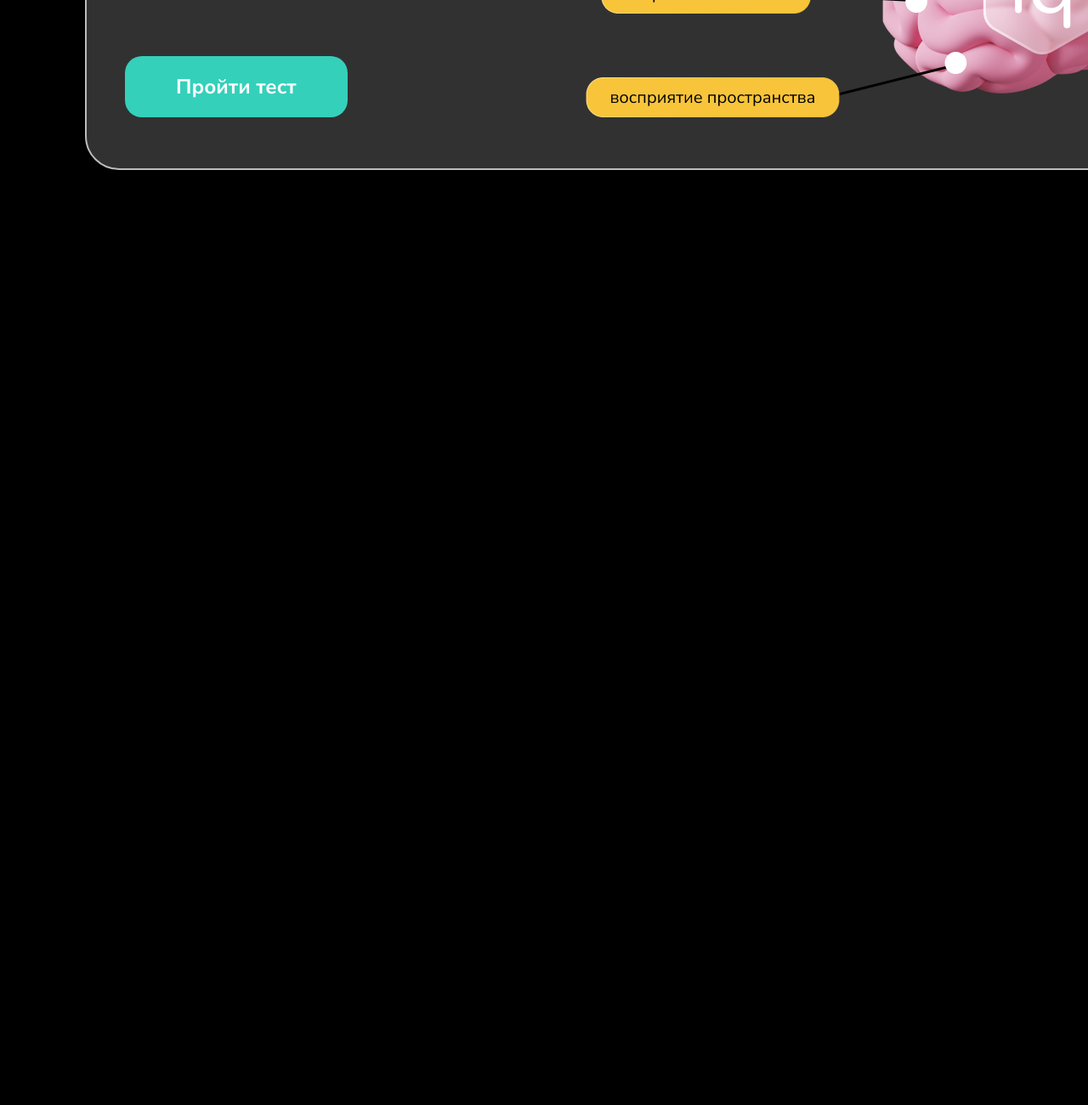
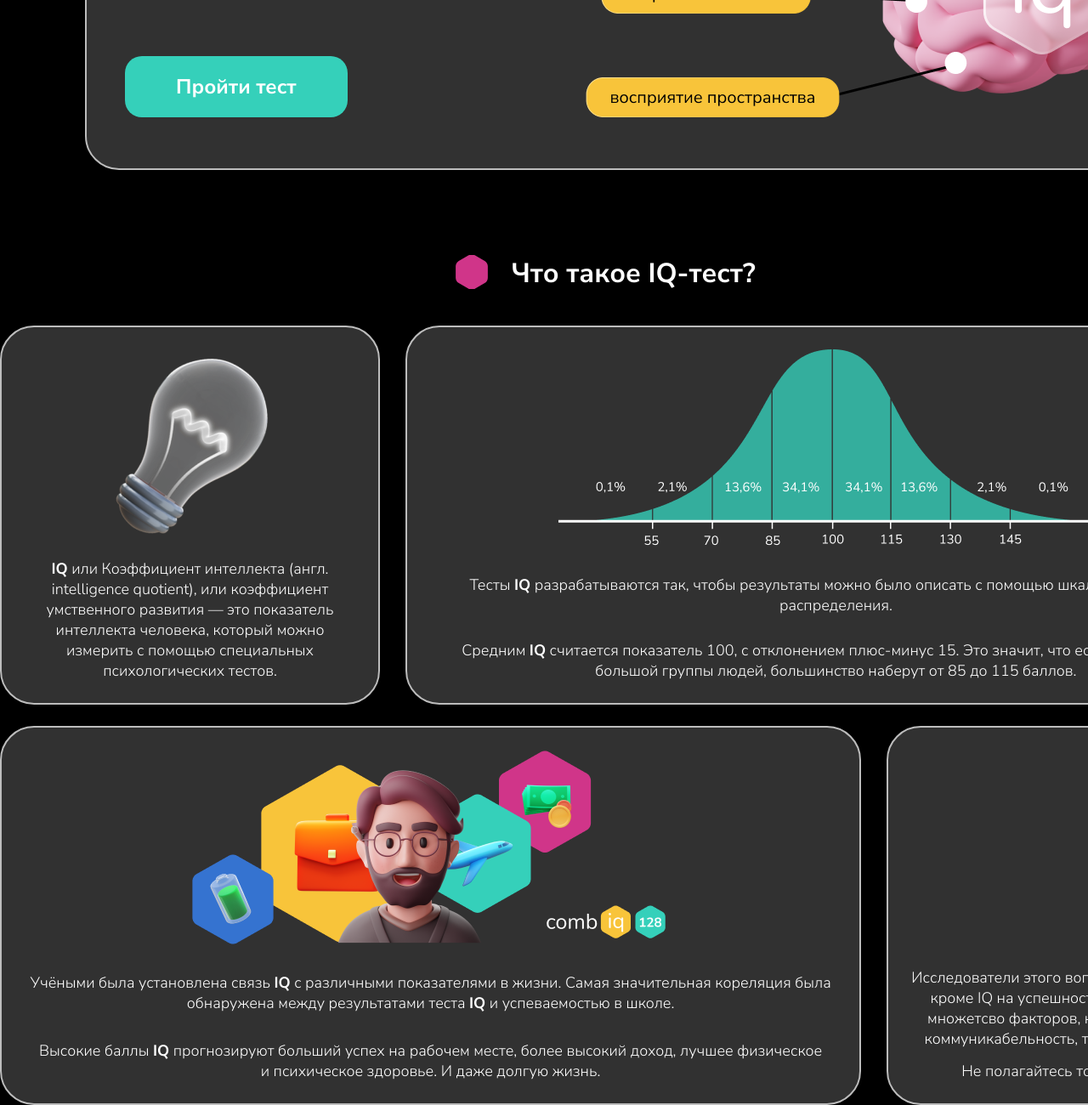
Before and after one commit to skvortsow/combiq, a plain HTML site: page index.html in a window 1280 px wide. Shown: the part 532-1832 px from the top of the page at 85% size. Before the commit the page ends 832 px from the top, so only its background shows below. Drawn offline with Linux system fonts and the light colour scheme.

Commit message:
section about

```diff
--- a/index.html
+++ b/index.html
@@ -48,6 +48,46 @@
                 </div>
             </div>
         </section>
+        <section class="about">
+            <div class="container">
+                <h2 class="title title--purple-polygon">Что такое IQ-тест?</h2>
+                <ul class="about__list">
+                    <li class="about__item small-card">
+                        <div class="item__img-div"></div>
+                        <div class="item__content">
+                            <span class="bold">IQ</span> или Коэффициент интеллекта (англ. intelligence quotient), или коэффициент умственного развития — это показатель интеллекта человека, который можно измерить с помощью специальных психологических тестов.
+                        </div>
+                    </li>
+                    <li class="about__item large-card">
+                        <img src="./img/about graph.png" alt="" class="item__img">
+                        <div class="item__content">
+                            Тесты <span class="bold">IQ</span> разрабатываются так, чтобы результаты можно было описать с помощью шкалы нормального распределения.
+                        </div>
+                        <div class="item__content">
+                            Средним <span class="bold">IQ</span> считается показатель 100, с отклонением плюс-минус 15. Это значит, что если измерить <span class="bold">IQ</span> у большой группы людей, большинство наберут от 85 до 115 баллов.
+                        </div>
+                    </li>
+                    <li class="about__item large-card">
+                        <img src="./img/about person.png" alt="" class="item__img">
+                        <div class="item__content">
+                            Учёными была установлена связь <span class="bold">IQ</span> c различными показателями в жизни. Самая значительная кореляция была обнаружена между результатами теста <span class="bold">IQ</span> и успеваемостью в школе.
+                        </div>
+                        <div class="item__content">
+                            Высокие баллы <span class="bold">IQ</span> прогнозируют больший успех на рабочем месте, более высокий доход, лучшее физическое и психическое здоровье. И даже долгую жизнь.
+                        </div>
+                    </li>
+                    <li class="about__item small-card">
+                        <img src="./img/animated cubess bg.svg" alt="" class="item__img">
+                        <div class="item__content">
+                            Исследователи этого вопроса признаются, что кроме IQ на успешность человека влияет множетсво факторов, например таких как коммуникабельность, трудолюбие и удача.
+                        </div>
+                        <div class="item__content">
+                            Не полагайтесь только на тесты.
+                        </div>
+                    </li>
+                </ul>
+            </div>
+        </section>
     </main>
 </body>
 </html>
--- a/style.css
+++ b/style.css
@@ -148,3 +148,91 @@ body {
 button:active {
     background-color: #852459;
 }
+
+.about {
+    text-align: center;
+}
+
+.title {
+    position: relative;
+    display: inline-block;
+}
+
+.title--purple-polygon:before {
+    content: '';
+    background: url(./img/purple\ polygon.svg) center center / cover no-repeat;
+    width: 40px;
+    height: 40px;
+    position: absolute;
+    left: -66px;
+}
+
+.about__list {
+    display: flex;
+    flex-direction: row;
+    flex-wrap: wrap;
+    justify-content: space-between;
+    margin-top: 40px;
+}
+
+.about__item {
+    background: rgba(82, 82, 82, 0.6);
+    backdrop-filter: blur(30px);
+    border: 2px solid #BDBDBD;
+    border-radius: 40px;
+    padding: 26px;
+    display: flex;
+    align-items: center;
+    justify-content: space-between;
+    flex-direction: column;
+    text-align: center;
+    overflow: hidden;
+    height: 446px;
+    font-weight: 300;
+    font-size: 18px;
+}
+
+.item__img-div {
+    width: 202px;
+    height: 232px;
+    background-image: url(./img/about\ lamp\ off.png);
+    transition: .3s;
+    position: relative;
+}
+
+.item__img-div:before {
+    content: '';
+    width: 115%;
+    height: 100%;
+    position: absolute;
+    background-color: transparent;
+    z-index: -1;
+    border-radius: 50%;
+    filter: blur(50px);
+    transform: translate(-45%, -7%);
+    transition: .3s;
+}
+
+.about__item:first-child:hover .item__img-div {
+    background-image: url(./img/about\ lamp\ on.png);
+}
+
+.about__item:first-child:hover .item__img-div:before {
+    background-color: #F8C43A;
+}
+
+.about__item:nth-child(-n+2) {
+    margin-bottom: 25px;
+}
+
+.small-card {
+    width: 30%;
+}
+
+.large-card {
+    width: 68%;
+}
+
+.bold {
+    font-weight: 700;
+}
```
Also changed, not shown: img/Game die.svg (added), img/about graph.png (added), img/about lamp off.png (added), img/about lamp on.png (added), img/about person.png (added), img/animated cubess bg.svg (added), img/image 68.svg (added), img/test.svg (added).
